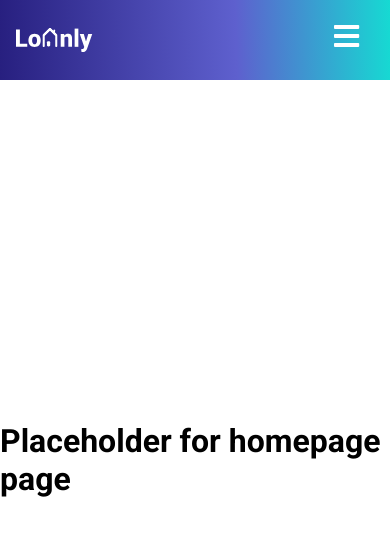
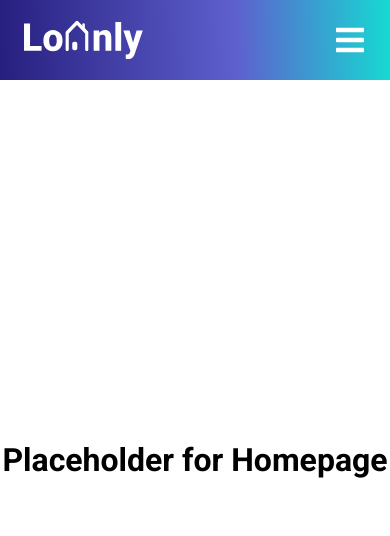
Before and after one commit to nokia-wroclaw/innovativeproject-loancalculator, a React (Create React App) app in the folder frontend/: page / in a window 390 px wide. Shown: the top 536 px of the page. Built offline with nearby package versions, Linux system fonts and the light colour scheme.

Commit message:
Add side menu for mobile view

```diff
--- a/frontend/src/App.js
+++ b/frontend/src/App.js
@@ -5,10 +5,18 @@ import Home from './pages';
 import Calculator from './pages/calculator';
 import HowToCalculateInstallments from './pages/howToCalculateInstallments';
 import UsefulTerms from './pages/usefulTerms';
+import Sidebar from './components/sidebar';
+import React, {useState} from 'react';
 function App() {
+  const[isOpen, setIsOpen] = useState(false)
+  const toggle = ()=>{
+    setIsOpen(!isOpen)
+  }
+
   return (
     <Router>
-      <Navbar/>
+      <Sidebar isOpen={isOpen} toggle={toggle}/>
+      <Navbar toggle={toggle}/>
       <Routes>
         <Route path="/" exact element={<Home />}></Route>
         <Route path="/kalkulator"  element={<Calculator/>} />
--- a/frontend/src/components/navbar/NavbarElements.js
+++ b/frontend/src/components/navbar/NavbarElements.js
@@ -9,6 +9,7 @@ export const Nav = styled.nav`
     justify-content: space-between;
     padding: 0.5rem calc((100vw - 1000px) /2);
     z-index: 10000;
+
 `;
 
 export const NavLink = styled(Link)`
@@ -16,28 +17,34 @@ export const NavLink = styled(Link)`
     display: flex;
     align-items: center;
     text-decoration: none;
-    padding: 0 1rem;
+    padding:  1.5rem;
     height: 100%;
     cursor: pointer;
+
     &.active {
-    color: #15cdfc;
+    font-weight: 600;
     }
 
 `;
 
-export const Bars = styled(FaBars)`
+export const HamburgerIcon = styled(FaBars)`
+    color: #ffffff;
+`
+
+export const Icon = styled.div`
     display: none;
-    color: #fff;
+
     @media screen and (max-width: 768px) {
-    display: block;
-    position: absolute;
-    top: 0;
-    right: 0;
-    transform: translate(-100%, 75%);
-    font-size: 1.8rem;
-    cursor: pointer;
-`;
-
+        display: block;
+        position: absolute;
+        top: 1.5rem;
+        right: 1.5rem;
+        background: transparent;
+        font-size: 2rem;
+        cursor: pointer;
+        outline: none;
+    }
+`
 export const NavMenu =  styled.div`
     display: flex;
     align-items: center;
--- a/frontend/src/components/navbar/index.js
+++ b/frontend/src/components/navbar/index.js
@@ -1,20 +1,22 @@
 import React from 'react'
-import {Nav, NavLink, Bars, NavMenu, NavBtn, NavBtnLink} from './NavbarElements'
+import {Nav, NavLink, HamburgerIcon,Icon, NavMenu, NavBtn, NavBtnLink} from './NavbarElements'
 import loanlyLogo from '../../images/loanlyWhiteLogo.svg';
-const Navbar= () => {
+const Navbar = ({toggle}) => {
   return (
     <>
         <Nav>
             <NavLink to='/'>
-                <img src={loanlyLogo} alt="Yoł yoł yoł"/>
+                <img src={loanlyLogo} width="120px" height="auto"/>
             </NavLink>
-            <Bars />
+            <Icon onClick={toggle}>
+                <HamburgerIcon />
+            </Icon>
             <NavMenu>
-            <NavBtn>
-                <NavBtnLink to="/kalkulator">Kalkulator</NavBtnLink>
-            </NavBtn>
-                <NavLink to="/jak-obliczamy-rate" activeStyle>Jak Obliczamy Rate?</NavLink>
-                <NavLink to="/przydatne-pojecia" activeStyle>Przydatne Pojecia</NavLink>
+                <NavBtn>
+                    <NavBtnLink to="/kalkulator">Kalkulator</NavBtnLink>
+                </NavBtn>
+                <NavLink to="/jak-obliczamy-rate" activeStyle>Jak obliczamy ratę?</NavLink>
+                <NavLink to="/przydatne-pojecia" activeStyle>Przydatne pojecia</NavLink>
             </NavMenu>
 
         </Nav>
--- /dev/null
+++ b/frontend/src/components/sidebar/SidebarElements.js
@@ -0,0 +1,68 @@
+import styled from 'styled-components'
+import {FaTimes} from 'react-icons/fa'
+import {Link as LinkR } from 'react-router-dom'
+
+export const SidebarContainer = styled.aside`
+    background-color: rgba(248, 246, 251, 1);
+    position:fixed;
+    z-index:999;
+    width: 100%;
+    height: 100%;
+    display: grid;
+    align-items: center;
+    top: 0;
+    right: 0;
+    transition: 0.5s ease-in-out;
+    opacity: ${({isOpen}) =>(isOpen ? '100%' : '0')};
+    right: ${({isOpen})=>(isOpen ? '0' : '-100%')};
+
+`
+
+export const CloseIcon = styled(FaTimes)`
+    color: rgba(39, 31, 127, 1);
+`
+
+export const Icon = styled.div`
+
+    position: absolute;
+    top: 1.5rem;
+    right: 1.5rem;
+    background: transparent;
+    font-size: 2rem;
+    cursor: pointer;
+    outline: none;
+`
+
+export const SidebarWrapper = styled.div`
+    display: flex;
+    flex-direction: column;
+    color: #F8F6FB;
+    align-items: center;
+    row-gap: 2rem;
+`
+export const SidebarMenu=styled.div`
+    display: grid;
+    grid-template-columns: 1fr;
+    grid-template-rows:repeat(4,1fr);
+    text-align: center;
+
+
+`
+export const SidebarLink = styled(LinkR)`
+    display: flex;
+    align-items: center;
+    justify-content: center;
+    font-size: 1.5rem;
+    text-decoration: none;
+    list-style: none;
+    transition: 0.2s ease-in-out;
+    color: #271F7F;
+    cursor: pointer;
+    padding: 1rem;
+
+    &:hover{
+        color: #5E60CE;
+        transition: 0.2s ease-in-out;
+    }
+
+`
--- /dev/null
+++ b/frontend/src/components/sidebar/index.js
@@ -0,0 +1,27 @@
+import React from 'react'
+import loanlyLogo from '../../images/loanlyLogo.svg';
+import sidebarIllustration from '../../images/sidebar illustration.svg';
+import  {SidebarContainer, Icon, CloseIcon, SidebarWrapper, SidebarMenu,SidebarLink} from './SidebarElements'
+
+const Sidebar = ({isOpen, toggle}) => {
+  return (
+    <SidebarContainer isOpen={isOpen} onClick={toggle}>
+        <Icon onClick={toggle}>
+            <CloseIcon />
+        </Icon>
+    <SidebarWrapper>
+        <img src={sidebarIllustration}  width="200px" height="auto"/>
+        <img src={loanlyLogo} width="150px" height="auto"/>
+        <SidebarMenu>
+            <SidebarLink to="/" onClick={toggle} >Strona główna </SidebarLink>
+            <SidebarLink to="/kalkulator" onClick={toggle} >Kalkulator</SidebarLink>
+            <SidebarLink to="/jak-obliczamy-rate" onClick={toggle}>Jak obliczamy ratę?</SidebarLink>
+            <SidebarLink to="/przydatne-pojecia" onClick={toggle}>Przydatne pojęcia</SidebarLink>
+        </SidebarMenu>
+    </SidebarWrapper>
+
+    </SidebarContainer>
+  )
+}
+
+export default Sidebar;
--- a/frontend/src/pages/calculatedResults.js
+++ b/frontend/src/pages/calculatedResults.js
@@ -1,6 +1,6 @@
 import React from 'react'
 
-const UsefulTerms = () => {
+const Results = () => {
   return (
     <div style={{display: 'flex', justifyContent:'center', alignItems: 'center', height: '90vh'}}>
         <h1>
@@ -10,4 +10,4 @@ const UsefulTerms = () => {
   );
 };
 
-export default UsefulTerms
+export default Results
--- a/frontend/src/pages/index.js
+++ b/frontend/src/pages/index.js
@@ -5,7 +5,7 @@ const Home = () => {
   return (
     <div style={{display: 'flex', justifyContent:'center', alignItems: 'center', height: '90vh'}}>
         <h1>
-            Placeholder for homepage page
+            Placeholder for Homepage
         </h1>
     </div>
   );
--- a/frontend/src/pages/usefulTerms.js
+++ b/frontend/src/pages/usefulTerms.js
@@ -4,7 +4,7 @@ const usefulTerms = () => {
   return (
     <div style={{display: 'flex', justifyContent:'center', alignItems: 'center', height: '90vh'}}>
         <h1>
-            Placeholder for UsefulTerms page
+            Placeholder for Useful Terms page
         </h1>
     </div>
   );
```
Also changed, not shown: frontend/src/images/sidebar illustration.svg (added).
